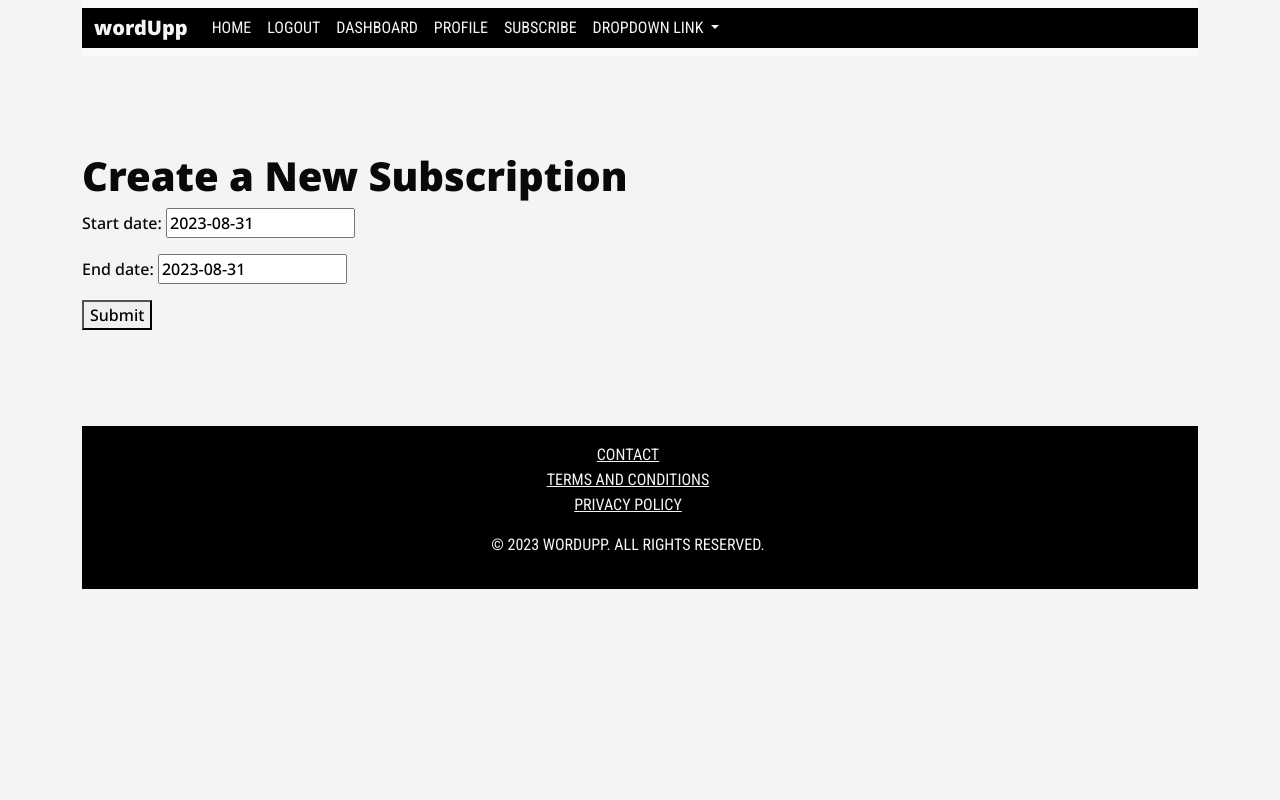
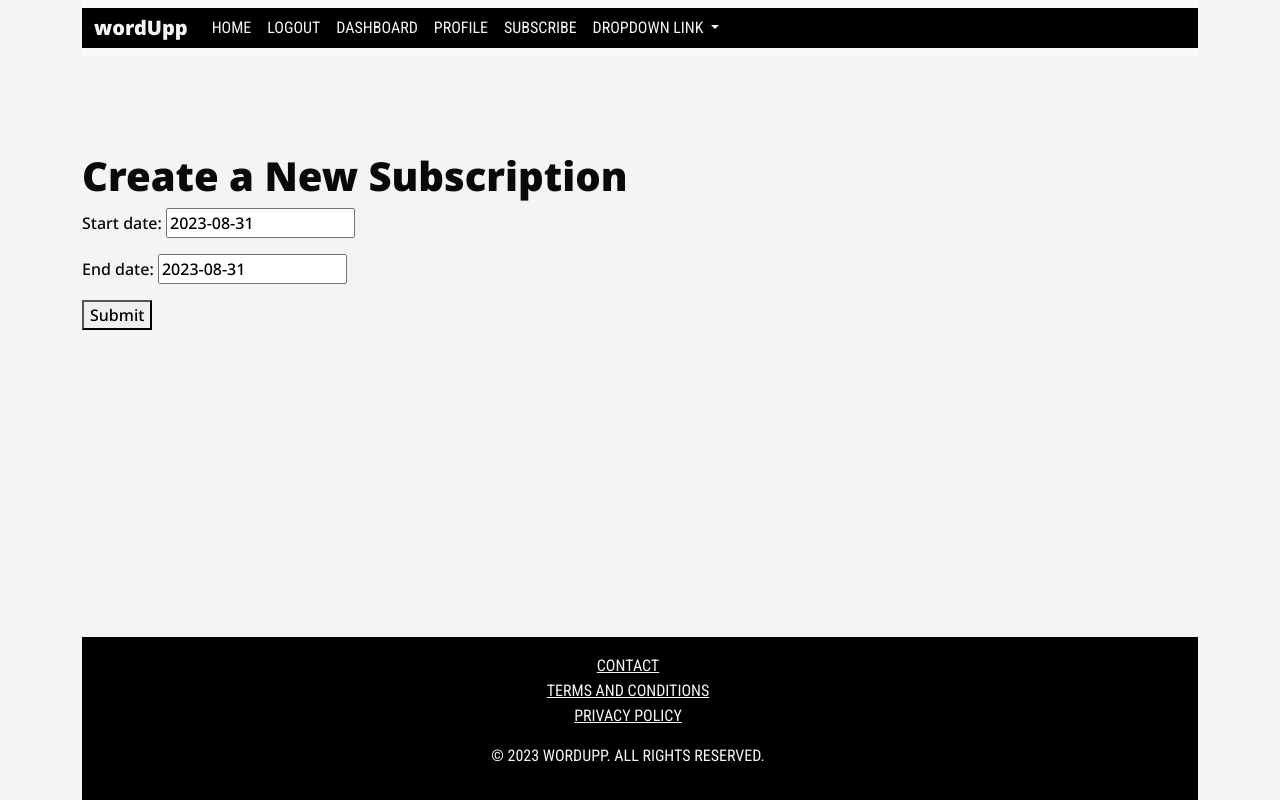
Before and after one commit to antoniodegou/mod4-wordupp1, a Django app: page /subscription/create/ in a window 1280 px wide. Run offline with Django 4.2, Linux system fonts and the light colour scheme; the visitor is signed in with stand-in values (Sample User, id 1); some libraries are stand-ins or nearby versions.

Commit message:
styled the footer to be alway in the bottom even if page is too short of content

```diff
--- a/core/static/core/css/style.css
+++ b/core/static/core/css/style.css
@@ -12,7 +12,12 @@ html,body{
     font-family: 'Noto Sans', sans-serif;
     background-color: var(--white);
     color:var(--black);
+
 }
+
+
+
+
 
 .c-pink{
     color: var(--pink);
--- a/core/templates/core/base.html
+++ b/core/templates/core/base.html
@@ -20,8 +20,8 @@
     <!-- You can leave this empty or put some default CSS/JS here -->
     {% endblock %}
 </head>
-<body>
-    <div class="container">
+<body  >
+    <div class="container d-flex flex-column min-vh-100">
 
         <!-- Navigation -->
 
--- a/core/templates/core/footer.html
+++ b/core/templates/core/footer.html
@@ -1,19 +1,19 @@
 <!-- HTML -->
 <style>
     /* CSS */
-body {
+/* body {
   display: flex;
   flex-direction: column;
   min-height: 100vh;
 }
 
 .footer {
-  margin-top: auto;
-}
+  margin-top: auto; */
+/* } */
 
 </style>
 
-<footer class="footer mt-auto py-3 bg-black text-white mt-5 d-flex justify-content-between">
+<footer class="footer mt-auto py-3 bg-black text-white mt-5 d-flex justify-content-between   mt-auto ">
     <div class="container">
       <div class="row w-100 text-center">
         <div class="col-md-12">
```
